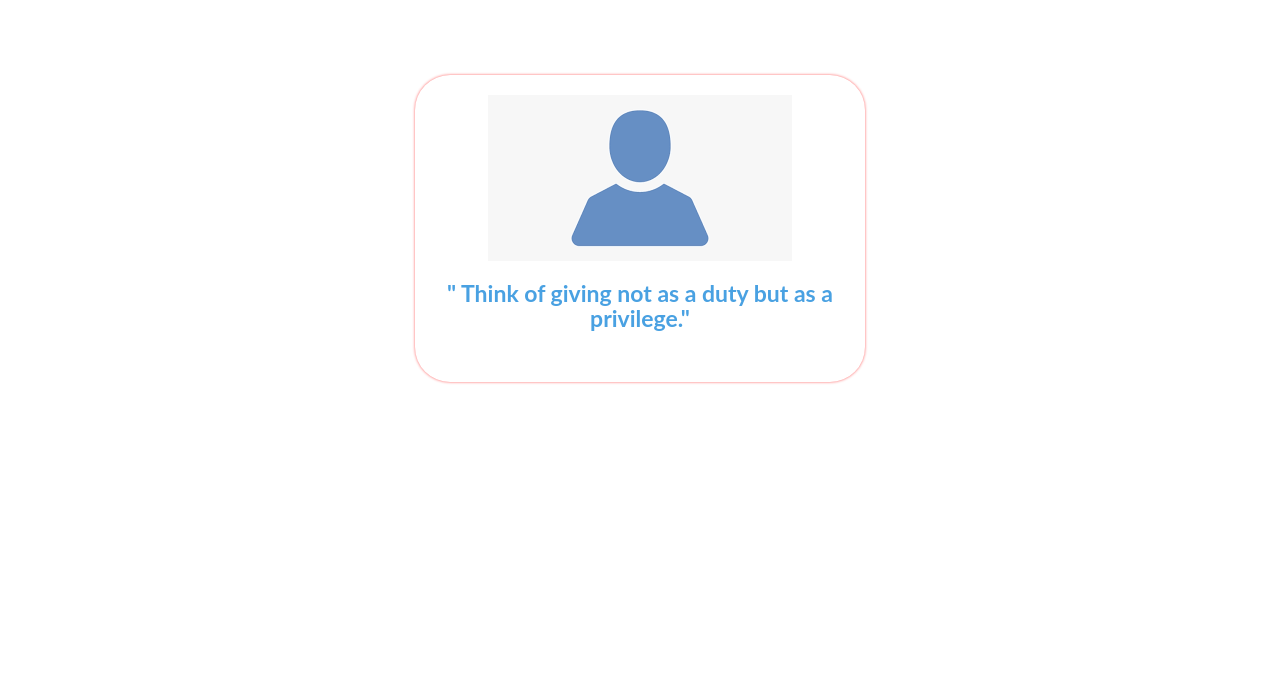
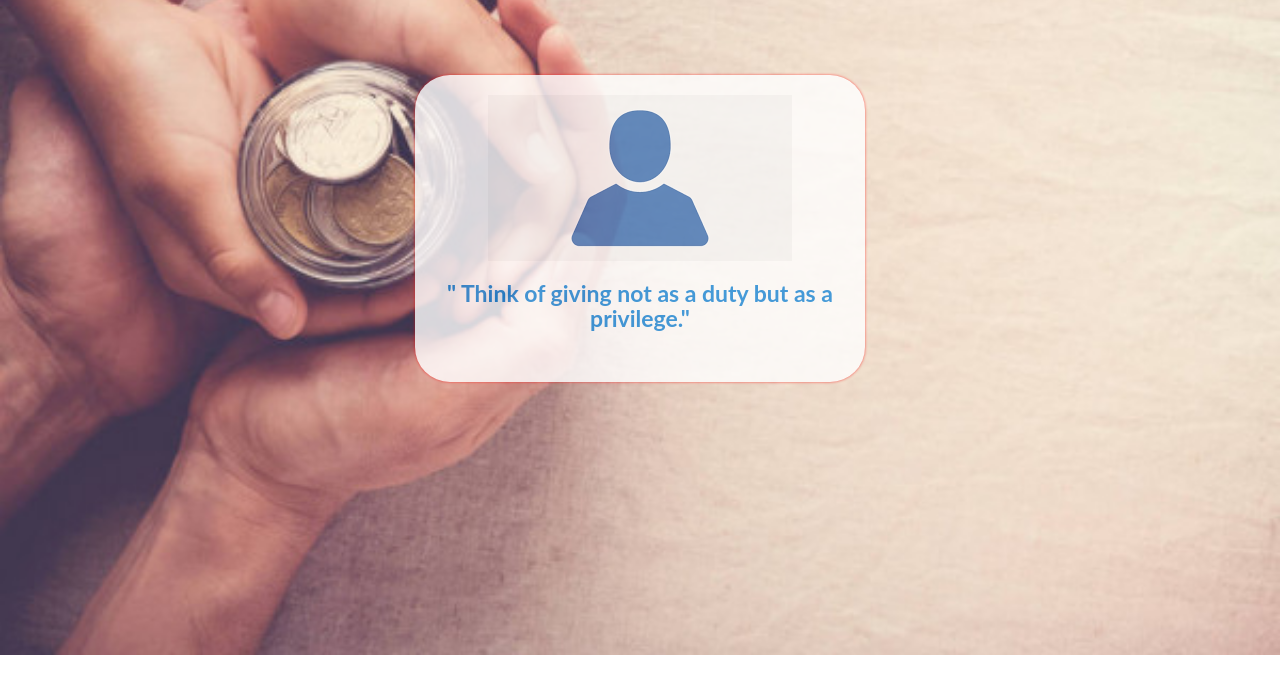
Before and after one commit to swatijha2000/The-Spark-Foundation-Web-Development-Task-Payment-Gateway-Integration, a plain HTML site: page donate.html in a window 1280 px wide. Shown: the part 53-746 px from the top of the page. Drawn offline with nearby package versions, Linux system fonts and the light colour scheme; files that its build step writes are made by us from their sources.

Commit message:
Update donate.html

```diff
--- a/donate.html
+++ b/donate.html
@@ -23,7 +23,7 @@ Donate Page
 
         <style>
 	    body{
-		background-image:url("images/15.jpg");
+		background-image:url("15.jpg");
 		background-position: center;
 		background-repeat: no-repeat;
 		background-size: cover;
```
